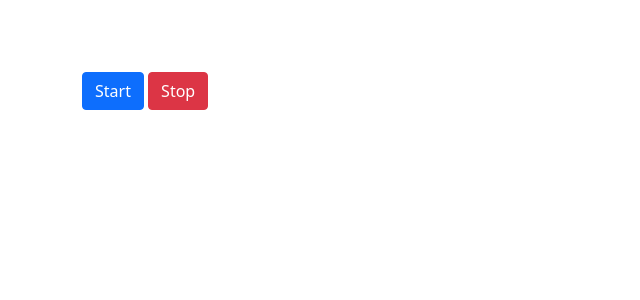
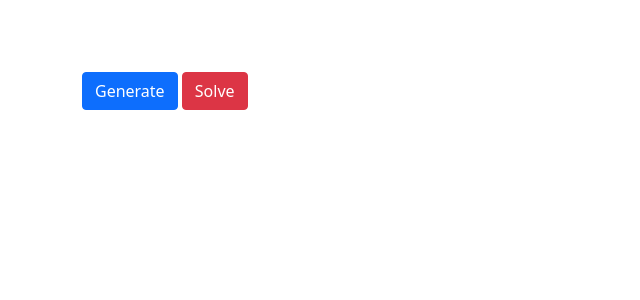
Before and after one commit to ESMorris/Sudoku_Solver, a Django app: page / in a window 1280 px wide. Shown: the part 56-356 px from the top of the page, without its empty margins (0-640 px from the left). Run offline with Django 3.2, Linux system fonts and the light colour scheme.

Commit message:
Added some more css and updated the html

```diff
--- a/Sudoku_Project/Sudoku_Solver/static/Sudoku_Solver/main.css
+++ b/Sudoku_Project/Sudoku_Solver/static/Sudoku_Solver/main.css
@@ -1,5 +1,18 @@
+div.container{
+    position: relative;
+}
+
 td {
+    text-align: center;
     border: 2px solid black;
     height: 30px;
     width: 30px;
 }
+
+
+.s0{
+    border: 0;
+    text-align: center;
+    height: 30px;
+    width: 30px;
+}
--- a/Sudoku_Project/Sudoku_Solver/templates/Sudoku_Solver/index.html
+++ b/Sudoku_Project/Sudoku_Solver/templates/Sudoku_Solver/index.html
@@ -35,8 +35,8 @@
             <table id="grid">
             </table>
             <br><br>
-            <button class="btn btn-primary" id="startBtn">Start</button>
-            <button class="btn btn-danger" id="stopBtn">Stop</button>
+            <button class="btn btn-primary" id="GenerateBoard">Generate</button>
+            <button class="btn btn-danger" id="SolveBoard">Solve</button>
         </div>
     </main>
 </body>
```
